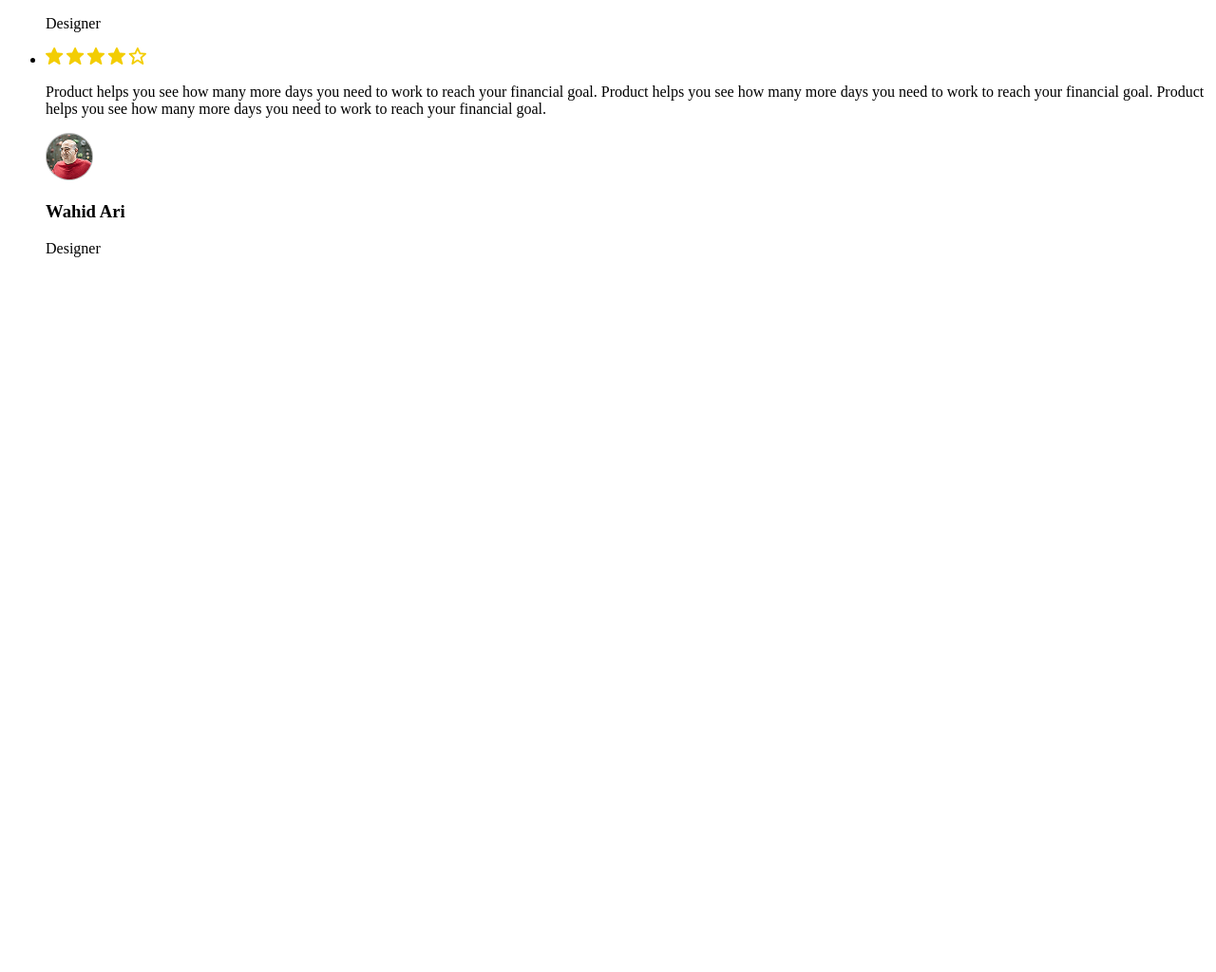
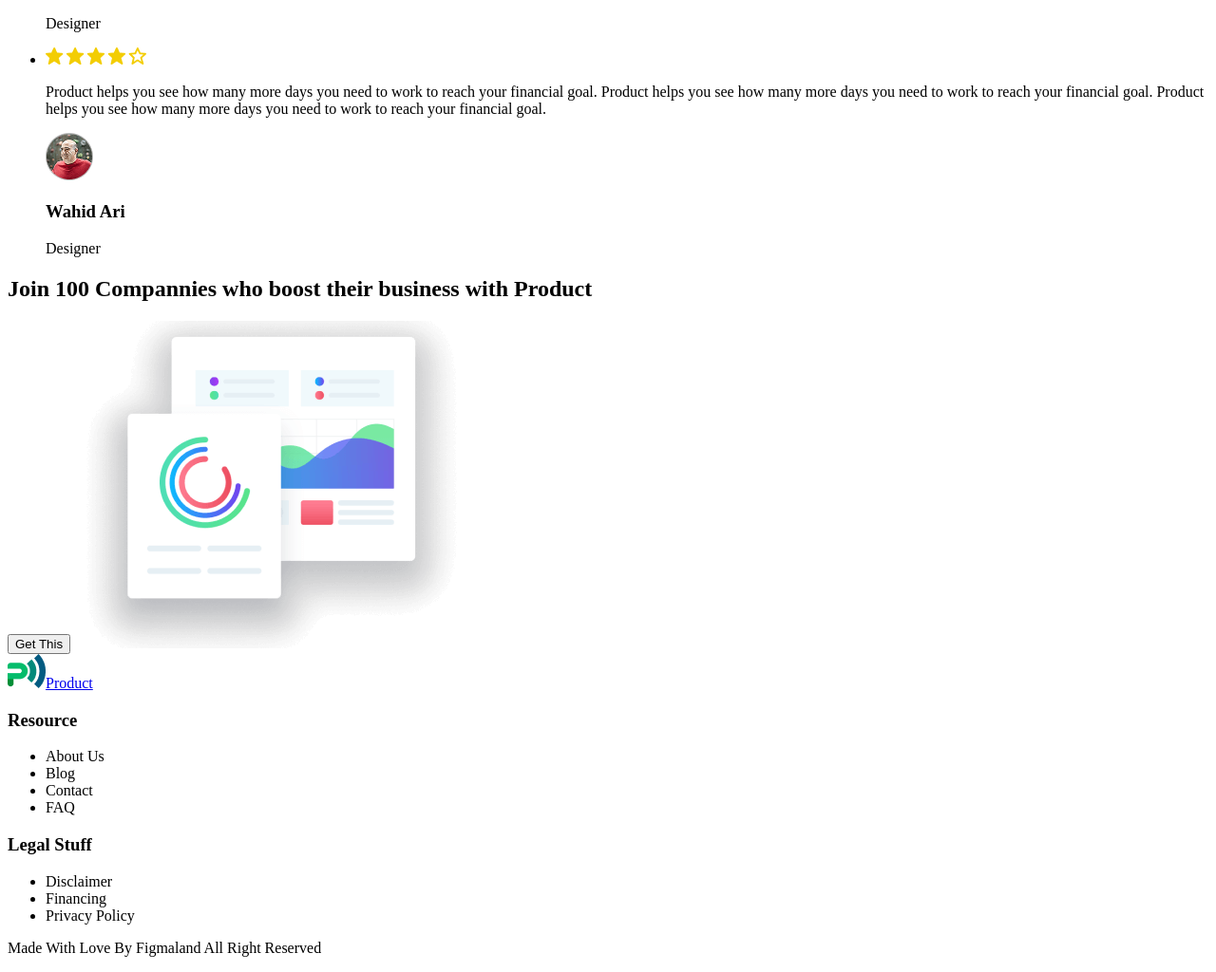
Before and after one commit to Maksym-Sem83/blended-html, a plain HTML site: page index.html in a window 1280 px wide. Shown: the part 4529-5553 px from the top of the page at 95% size. Before the commit the page ends 4816 px from the top, so only its background shows below. Drawn offline with Linux system fonts and the light colour scheme.

Commit message:
add promo and footer

```diff
--- a/index.html
+++ b/index.html
@@ -331,7 +331,32 @@
           </li>
         </ul>
       </section>
+
+      <section>
+        <h2>Join 100 Compannies who boost their business with Product</h2>
+        <button type="button">Get This</button>
+        <img src="./images/promo.png" alt="Promo" />
+      </section>
     </main>
-    <footer></footer>
+
+    <footer>
+      <a href="./index.html"
+        ><img src="./images/logo.png" alt="Logo" />Product</a
+      >
+      <h3>Resource</h3>
+      <ul>
+        <li><a href=""></a>About Us</li>
+        <li><a href=""></a>Blog</li>
+        <li><a href=""></a>Contact</li>
+        <li><a href=""></a>FAQ</li>
+      </ul>
+      <h3>Legal Stuff</h3>
+      <ul>
+        <li><a href=""></a>Disclaimer</li>
+        <li><a href=""></a>Financing</li>
+        <li><a href=""></a>Privacy Policy</li>
+      </ul>
+      <p>Made With Love By Figmaland All Right Reserved</p>
+    </footer>
   </body>
 </html>
```
Also changed, not shown: images/promo.png (added).
